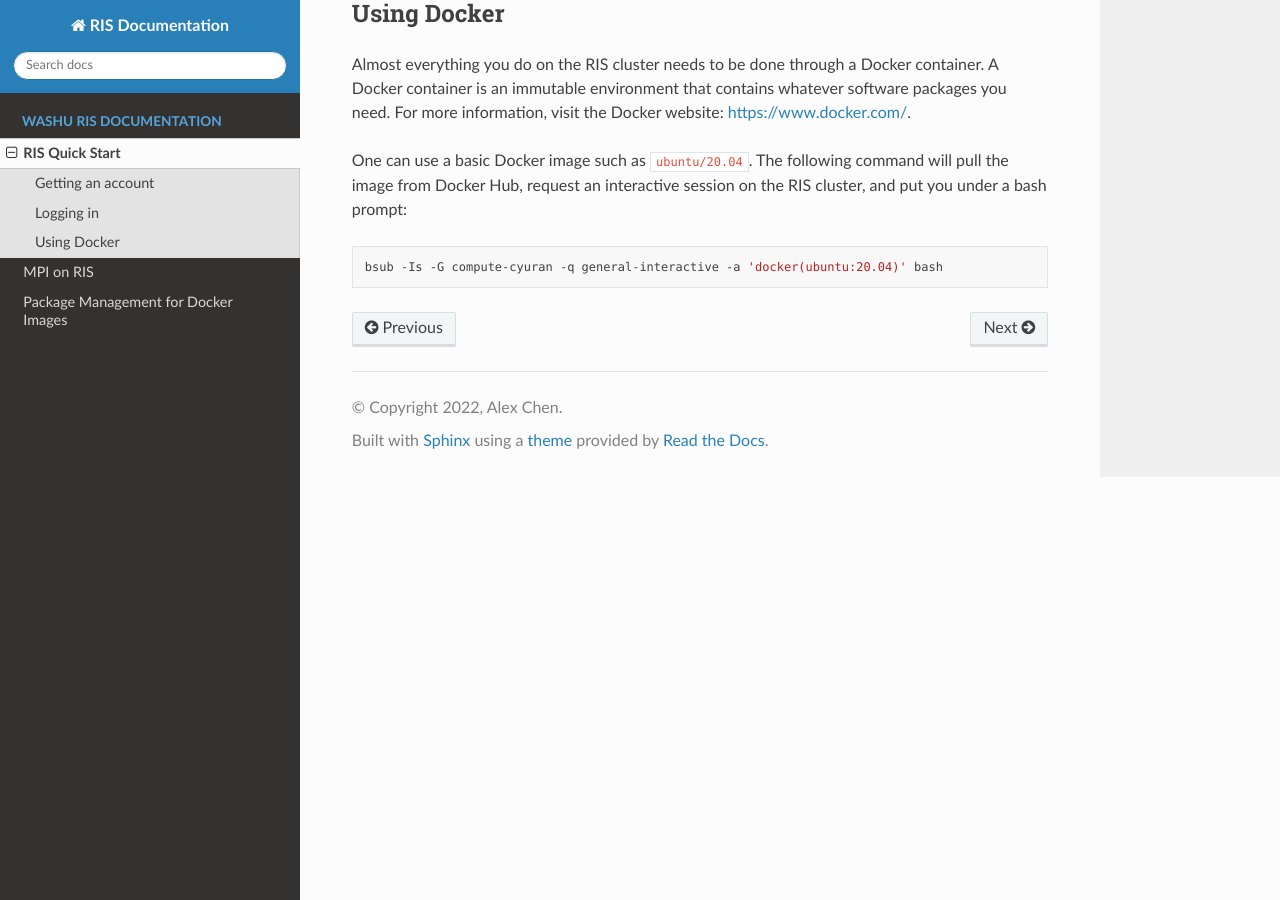
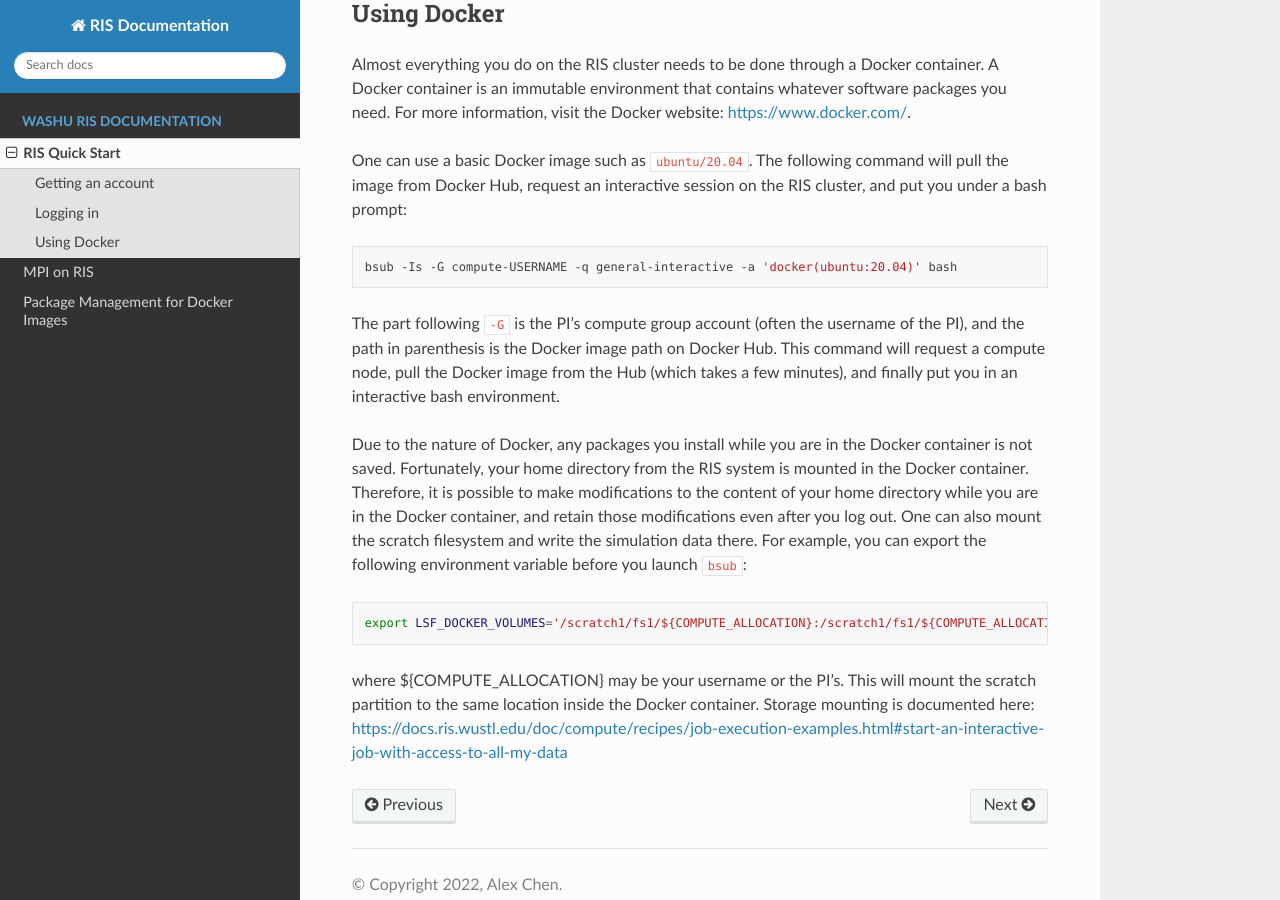
Before and after one commit to wuphysics/RIS_Documentation, a Sphinx documentation site: the page built from doc/quick_start.rst, in a window 1280 px wide and 900 px high, scrolled down 706 px. Built offline with Sphinx 7.4.7 and the Read the Docs theme 2.0.0, drawn with Linux system fonts in a browser that asks for light colours.

Commit message:
updated quick start guide

```diff
--- a/doc/quick_start.rst
+++ b/doc/quick_start.rst
@@ -43,4 +43,27 @@ cluster, and put you under a bash prompt:
 
 .. code-block:: bash
 
-    bsub -Is -G compute-cyuran -q general-interactive -a 'docker(ubuntu:20.04)' bash
+    bsub -Is -G compute-USERNAME -q general-interactive -a 'docker(ubuntu:20.04)' bash
+
+The part following ``-G`` is the PI’s compute group account (often the username
+of the PI), and the path in parenthesis is the Docker image path on Docker Hub.
+This command will request a compute node, pull the Docker image from the Hub
+(which takes a few minutes), and finally put you in an interactive bash
+environment.
+
+Due to the nature of Docker, any packages you install while you are in the
+Docker container is not saved. Fortunately, your home directory from the RIS
+system is mounted in the Docker container. Therefore, it is possible to make
+modifications to the content of your home directory while you are in the Docker
+container, and retain those modifications even after you log out. One can also
+mount the scratch filesystem and write the simulation data there. For example,
+you can export the following environment variable before you launch ``bsub``:
+
+.. code-block:: bash
+
+    export LSF_DOCKER_VOLUMES='/scratch1/fs1/${COMPUTE_ALLOCATION}:/scratch1/fs1/${COMPUTE_ALLOCATION}'
+
+where ${COMPUTE_ALLOCATION} may be your username or the PI's. This will mount
+the scratch partition to the same location inside the Docker container. Storage
+mounting is documented here:
+https://docs.ris.wustl.edu/doc/compute/recipes/job-execution-examples.html#start-an-interactive-job-with-access-to-all-my-data
```
